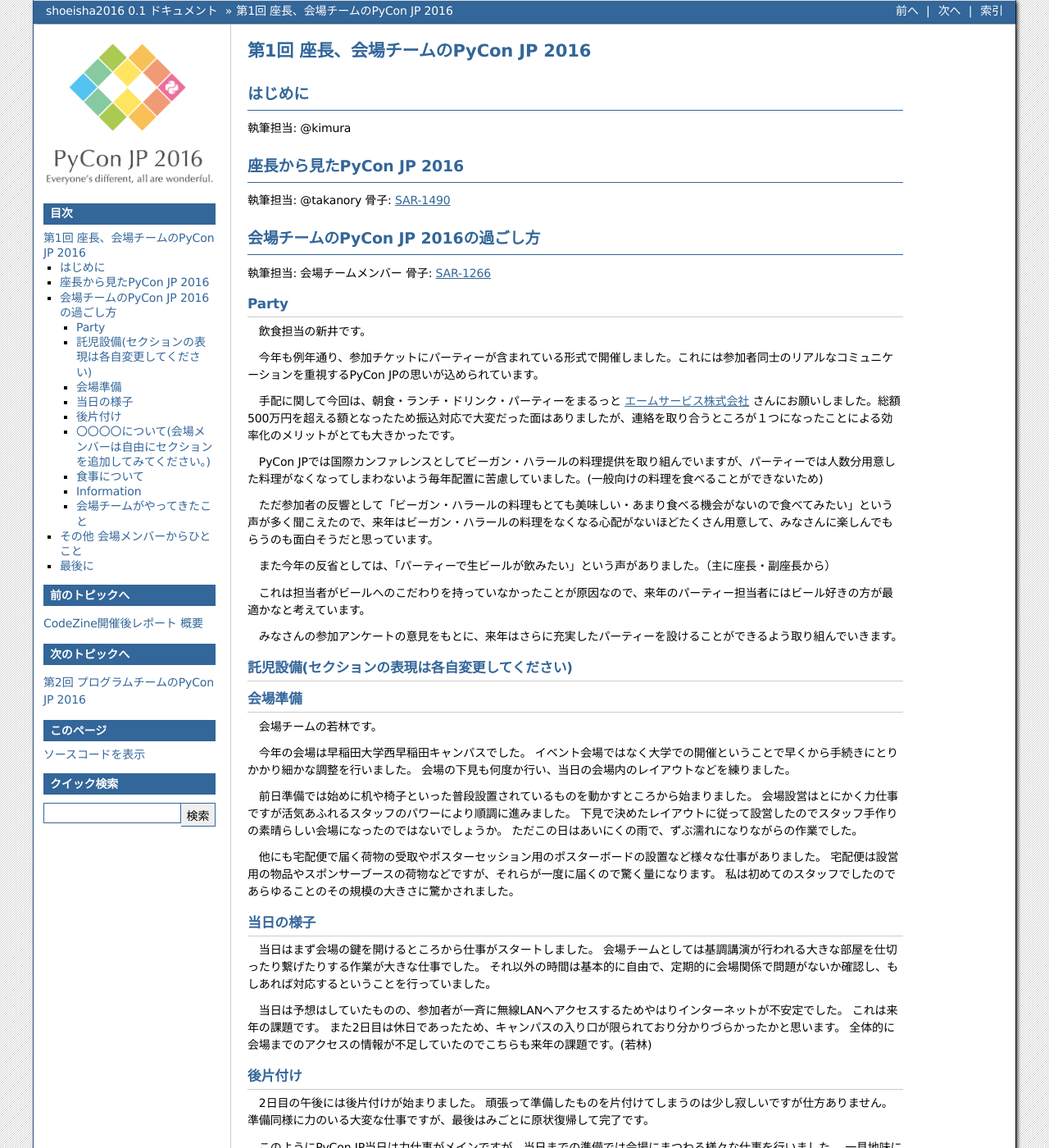
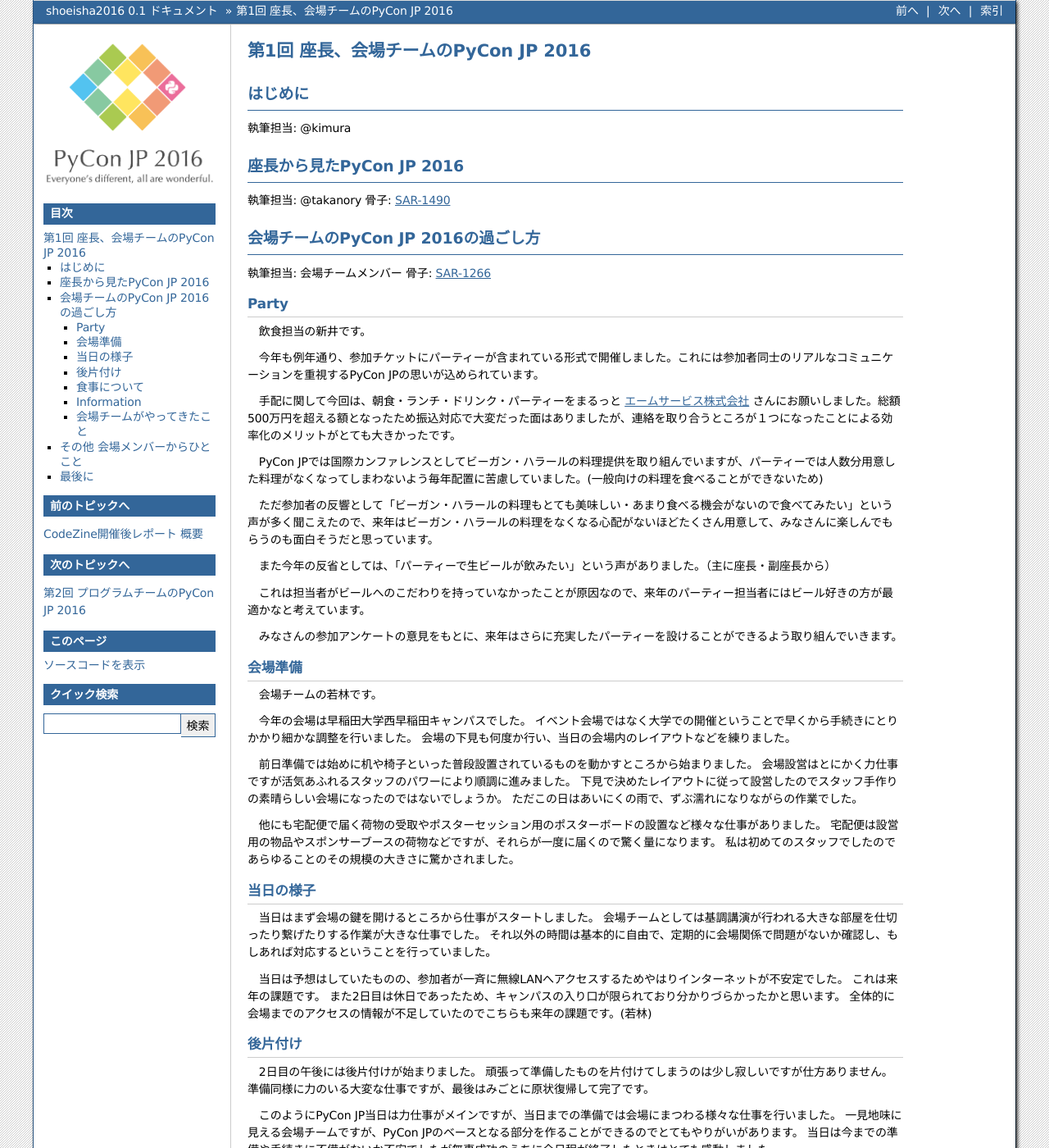
Before and after one commit to pyconjp/shoeisha2016, a Sphinx documentation site: the page built from source/afterreport_01_venue.rst, in a window 1280 px wide and 1400 px high. Shown: the whole window at 82% size. Built offline with Sphinx 7.4.7, drawn with Linux system fonts in a browser that asks for light colours; some of the changed text lies outside the part shown.

Commit message:
セクションを整理

```diff
--- a/source/afterreport_01_venue.rst
+++ b/source/afterreport_01_venue.rst
@@ -34,9 +34,6 @@ Party
 　これは担当者がビールへのこだわりを持っていなかったことが原因なので、来年のパーティー担当者にはビール好きの方が最適かなと考えています。
 
 　みなさんの参加アンケートの意見をもとに、来年はさらに充実したパーティーを設けることができるよう取り組んでいきます。
-
-託児設備(セクションの表現は各自変更してください)
-------------------------------------------------------------------
 
 会場準備
 -----------------------------------------
@@ -90,10 +87,6 @@ Party
 一見地味に見える会場チームですが、PyCon JPのベースとなる部分を作ることができるのでとてもやりがいがあります。
 当日は今までの準備や手続きに不備がないか不安でしたが無事成功のうちに全日程が終了したときはとても感動しました。
 
-
-〇〇〇〇について(会場メンバーは自由にセクションを追加してみてください。)
-----------------------------------------------------------------------------
-
 食事について
 -------------------------------------------------------
 
```
